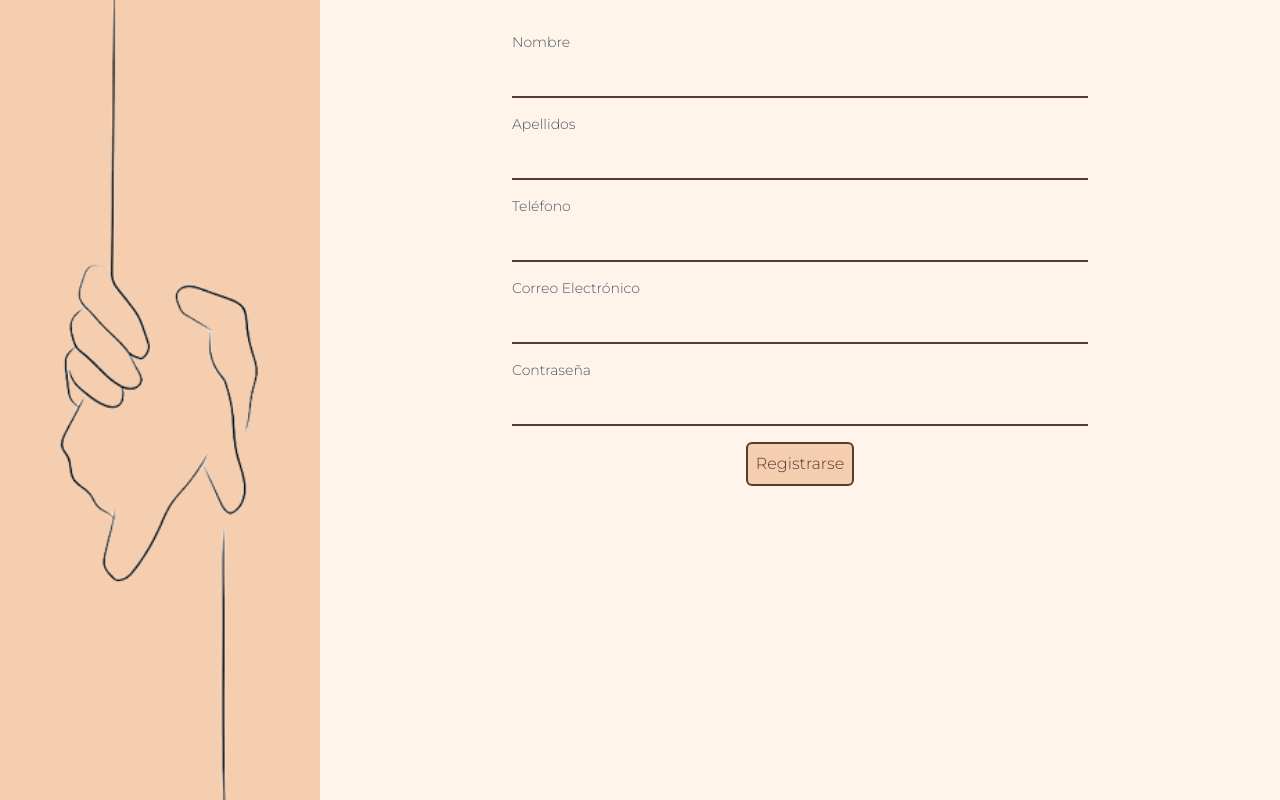
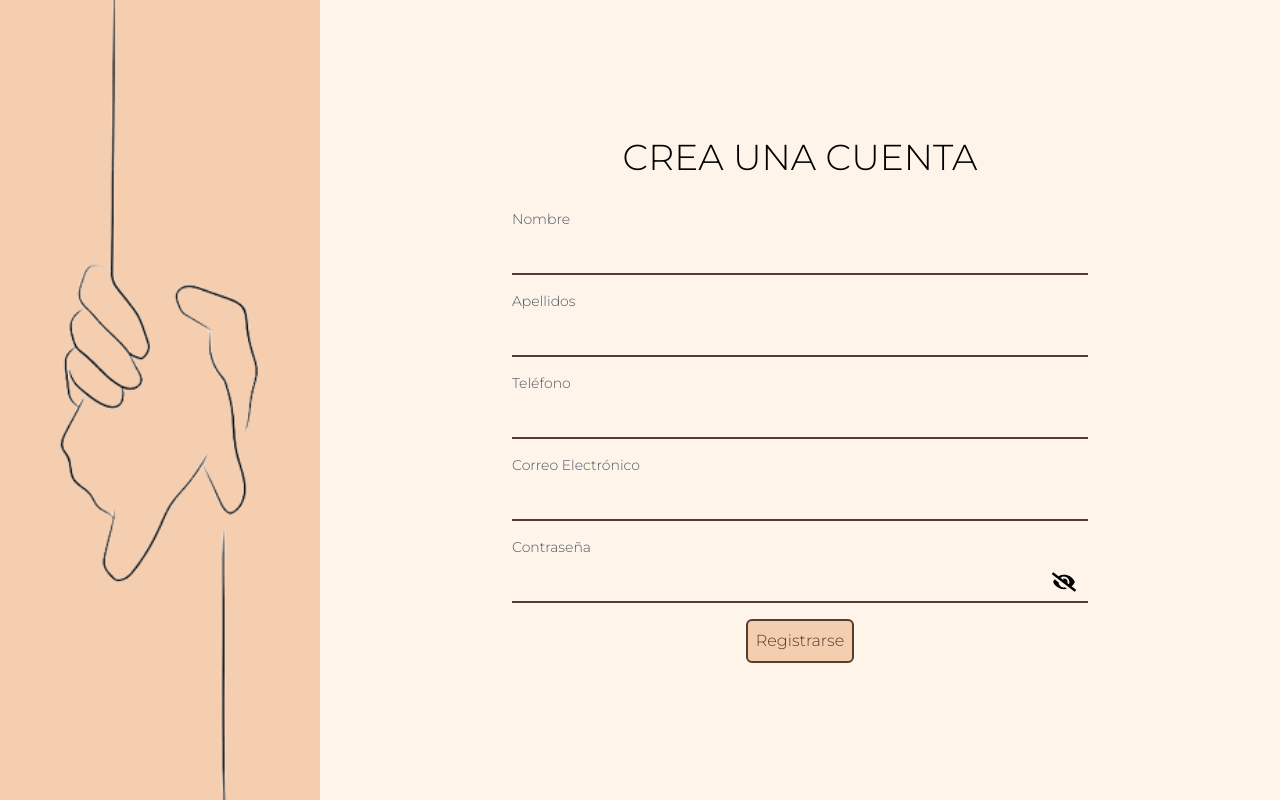
Before and after one commit to RaquelBayas/heyMama_project, a React (Vite) app in the folder frontend/: page /register in a window 1280 px wide. Built offline with nearby package versions, Linux system fonts and the light colour scheme.

Commit message:
Pg. tipo de registro + pg. registro

```diff
--- a/frontend/src/components/Register.tsx
+++ b/frontend/src/components/Register.tsx
@@ -1,12 +1,16 @@
+
+import { FaEye, FaEyeSlash } from "react-icons/fa";
+
 
 
 function Register() {
   return (
     <div className="grid w-screen h-screen bg-background auto-cols-auto sm:grid-cols-1 md:grid-cols-2 lg:grid-cols-auto xl:grid-cols-[320px,1fr]">
-        <div className="hidden h-screen rotate-0 bg-center bg-no-repeat bg-cover w-80 bg-primary md:block"
+        <div className="hidden w-full h-screen rotate-0 bg-center bg-no-repeat bg-cover bg-primary md:block "
         style={{ backgroundImage: `url('assets/img_registro2.png')` }}>
         </div>
-        <div className="bg-background">
+        <div className="my-auto bg-background">
+          <h1 className="text-4xl text-center font-anybody">CREA UNA CUENTA</h1>
         <form className="max-w-md mx-auto my-auto mt-8 max-h-md sm:max-w-sm md:max-w-md lg:max-w-lg xl:max-w-xl">
         <div className="mb-4">
         <label htmlFor="firstName" className="block mb-1 text-sm font-medium text-gray-600">
@@ -56,12 +60,20 @@ function Register() {
         <label htmlFor="password" className="block mb-1 text-sm font-medium text-gray-600">
           Contraseña
         </label>
+        <div className="relative">
         <input
           type="password"
           id="password"
           name="password"
-          className="w-full py-2 bg-transparent border-b-2 border-dark_brown focus:outline-none focus:border-blue-700"
+          className="w-full py-2 bg-transparent border-b-2 border-dark_brown focus:outline-none focus:border-blue-700 "
         />
+        <button
+        type="button"
+        className="absolute text-2xl transform -translate-y-1/2 cursor-pointer right-3 top-1/2"
+      >
+         <FaEyeSlash />
+      </button>
+        </div>
       </div>
       <button type="submit" className="flex p-2 mx-auto border-2 border-solid rounded-md border-dark_brown text-dark_brown bg-primary">
         Registrarse
--- /dev/null
+++ b/frontend/src/components/RegisterType.tsx
@@ -0,0 +1,21 @@
+import React from 'react'
+import { FaArrowRight } from "react-icons/fa";
+
+function RegisterType() {
+  return (
+    <div className='grid w-screen h-screen mx-auto text-center grid-cols-auto sm:grid-cols-1 md:grid-cols-[24rem,1fr] bg-background'>
+        <div className="hidden h-screen rotate-0 bg-center bg-no-repeat bg-cover w-96 bg-primary md:block lg:w-96"
+        style={{ backgroundImage: `url('assets/img_registro2.png')` }}>
+        </div>
+        <div className="flex flex-col items-center justify-center h-screen mx-auto my-auto align-middle bg-background sm:max-w-sm md:max-w-md lg:max-w-lg xl:max-w-xl">
+            <h1 className='my-auto text-4xl'>REGÍSTRATE COMO:</h1>
+            <div className='flex flex-col items-center my-auto mt-8'>
+                <button type="submit" className='inline-flex p-2 mb-4 text-2xl rounded-md font-anybody w-fit bg-primary'><span className='my-auto'><FaArrowRight /></span>Usuario</button>
+                <button type="submit" className='inline-flex p-2 mt-4 text-2xl rounded-md font-anybody w-fit bg-primary'><span className='my-auto'><FaArrowRight /></span>Profesional</button>
+            </div>
+        </div>
+    </div>
+  )
+}
+
+export default RegisterType
```
Also changed, not shown: frontend/package.json (+5 -4 lines), frontend/src/App.tsx (+4 -7 lines), 1 other file (tests, documents, lock files or other folders).
